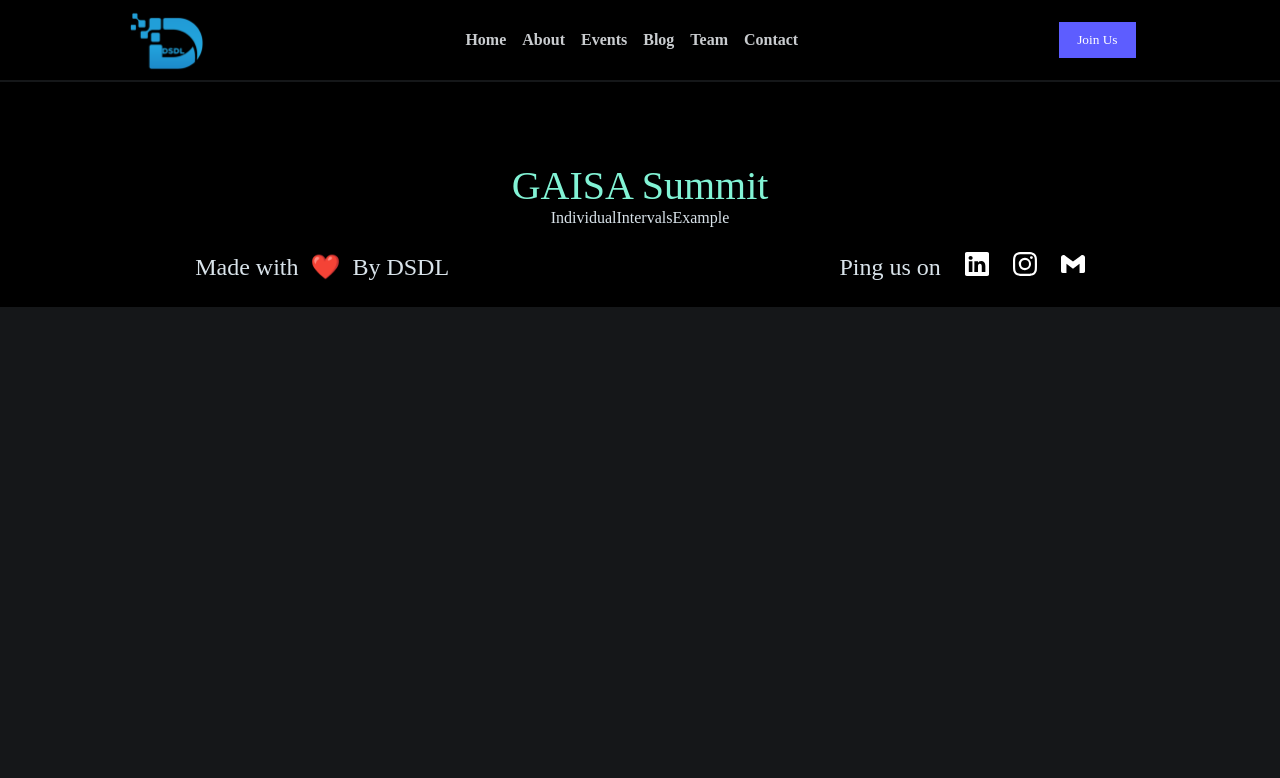
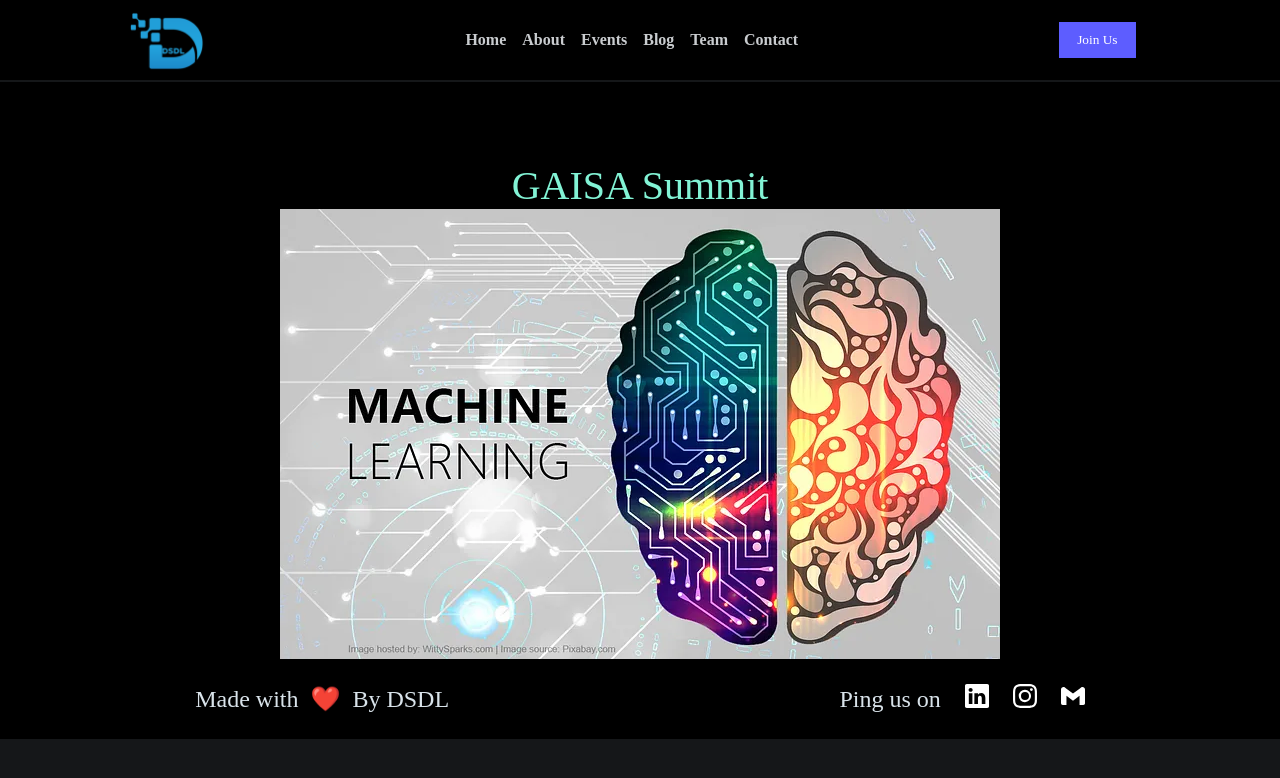
Before and after one commit to codemaniac-sahil/DSDL-KIET-Official-website, a React (Create React App) app: page /summit in a window 1280 px wide. Shown: the top 778 px of the page. Built offline with nearby package versions, Linux system fonts and the light colour scheme; a web font is replaced by a local one.

Commit message:
made image corousel

```diff
--- a/src/components/Blogs.js
+++ b/src/components/Blogs.js
@@ -1,6 +1,7 @@
 import React from "react";
 import "./css/Blogs.css";
 import summit from "../assets/images/summit.png";
+import { NavLink } from "react-router-dom";
 function Blogs() {
   return (
     <div className="main-blog">
@@ -21,9 +22,9 @@ function Blogs() {
             insights into AI & Machine Learning in sustainable development.
           </div>
           <div>
-            <a className="" href="/summit">
+            <NavLink to="/summit">
               <div className="blog-button">Explore</div>
-            </a>
+            </NavLink>
           </div>
         </div>
       </div>
--- a/src/components/CarouselSummit.js
+++ /dev/null
@@ -1,12 +0,0 @@
-import React from "react";
-import IndividualIntervalsExample from "./IndividualIntervalsExample";
-// import "bootstrap";
-const CarouselSummit = () => {
-  return (
-    <div>
-      <IndividualIntervalsExample />
-    </div>
-  );
-};
-
-export default CarouselSummit;
--- a/src/components/IndividualIntervalsExample.js
+++ /dev/null
@@ -1,7 +0,0 @@
-import React from "react";
-
-const IndividualIntervalsExample = () => {
-  return <div>IndividualIntervalsExample</div>;
-};
-
-export default IndividualIntervalsExample;
--- a/src/components/Summit.js
+++ b/src/components/Summit.js
@@ -1,6 +1,9 @@
 import React, { useEffect } from "react";
-import Carousel from "./Carousel";
-import CarouselSummit from "./CarouselSummit";
+import { Swiper, SwiperSlide } from "swiper/react";
+import { Autoplay } from "swiper";
+
+// Import Swiper styles
+import "swiper/css";
 import "./css/Summit.css";
 const Summit = () => {
   return (
@@ -8,8 +11,35 @@ const Summit = () => {
       <center>
         {" "}
         <div className="heading-summit">GAISA Summit</div>
-        <CarouselSummit />
       </center>
+
+      <div className="corousel">
+        <Swiper
+          modules={[Autoplay]}
+          slidesPerView={1}
+          autoplay={true}
+          loop={true}
+        >
+          <SwiperSlide
+            style={{
+              display: "flex",
+              justifyContent: "center",
+              alignItems: "center",
+            }}
+          >
+            <img src={require("../assets/images/deep-learning.jpeg")} />
+          </SwiperSlide>
+          <SwiperSlide
+            style={{
+              display: "flex",
+              justifyContent: "center",
+              alignItems: "center",
+            }}
+          >
+            <img src={require("../assets/images/machine_learning.jpeg")} />
+          </SwiperSlide>
+        </Swiper>
+      </div>
     </div>
   );
 };
--- a/src/components/css/Summit.css
+++ b/src/components/css/Summit.css
@@ -7,3 +7,8 @@
   color: #82f3d5;
   padding-top: 2em;
 }
+.corousel{
+  display: flex;
+  align-items: center;
+  justify-content: center;
+}
```
